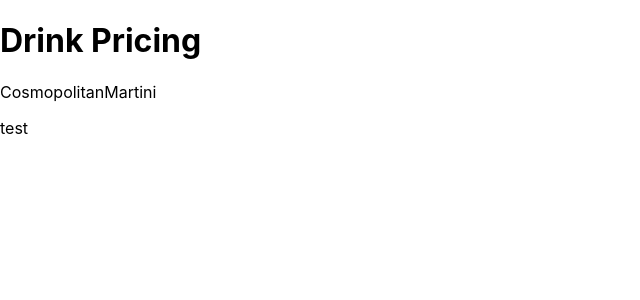
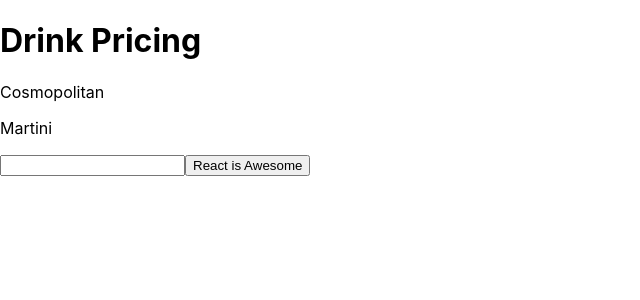
Before and after one commit to totalca/drink-pricing, a React (Create React App) app: page / in a window 1280 px wide. Shown: the top 300 px of the page, without its empty margins (0-640 px from the left). Built offline with nearby package versions, Linux system fonts and the light colour scheme; data requests are answered from the project's data file.

Commit message:
Initialize button

```diff
--- a/src/component/drinks/add-drinks/add-drinks.jsx
+++ b/src/component/drinks/add-drinks/add-drinks.jsx
@@ -1,9 +1,26 @@
 import React, {Component} from 'react'
 
+
 class AddDrinks extends Component {
+    constructor() {
+        super()
+        this.input = null
+    }
+
+    handleClick = () => {
+        console.log(this.input.value)
+    }
+
     render(){
             return(
-                 <p>test</p>
+                 <p>
+                     <input
+                        ref={e => this.input = e}/>
+                     <button
+                        onClick={this.handleClick}>
+                        React is Awesome
+                     </button>
+                 </p>
 
         )
     }
--- a/src/component/drinks/drinks.jsx
+++ b/src/component/drinks/drinks.jsx
@@ -25,7 +25,7 @@ class Drinks extends Component{
     render(){
         return(
             [
-            <div>{this.state.drinks.map(drinks => drinks.name)}</div>,
+            <div>{this.state.drinks.map(drinks => <p>{drinks.name}</p>)}</div>,
             <AddDrinks />
         ]
         )
```
